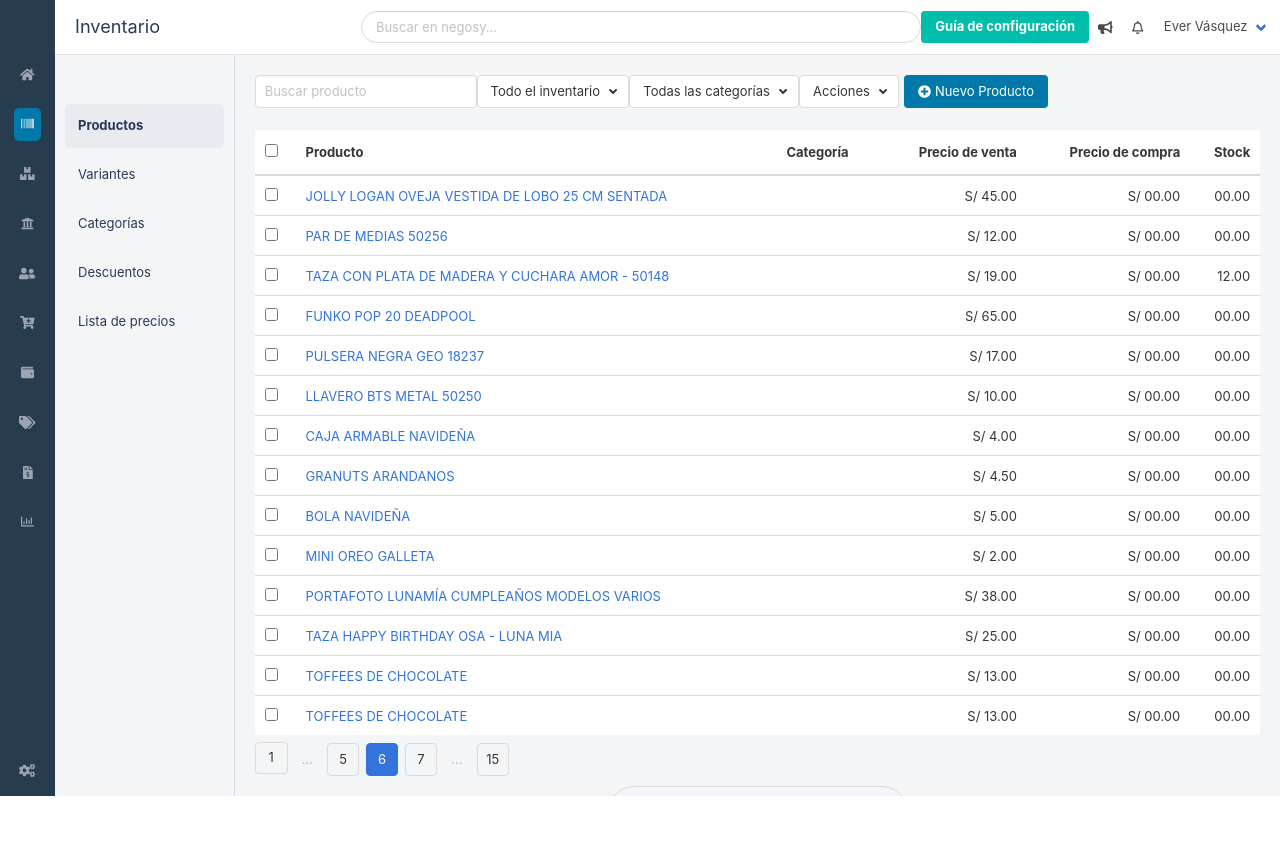
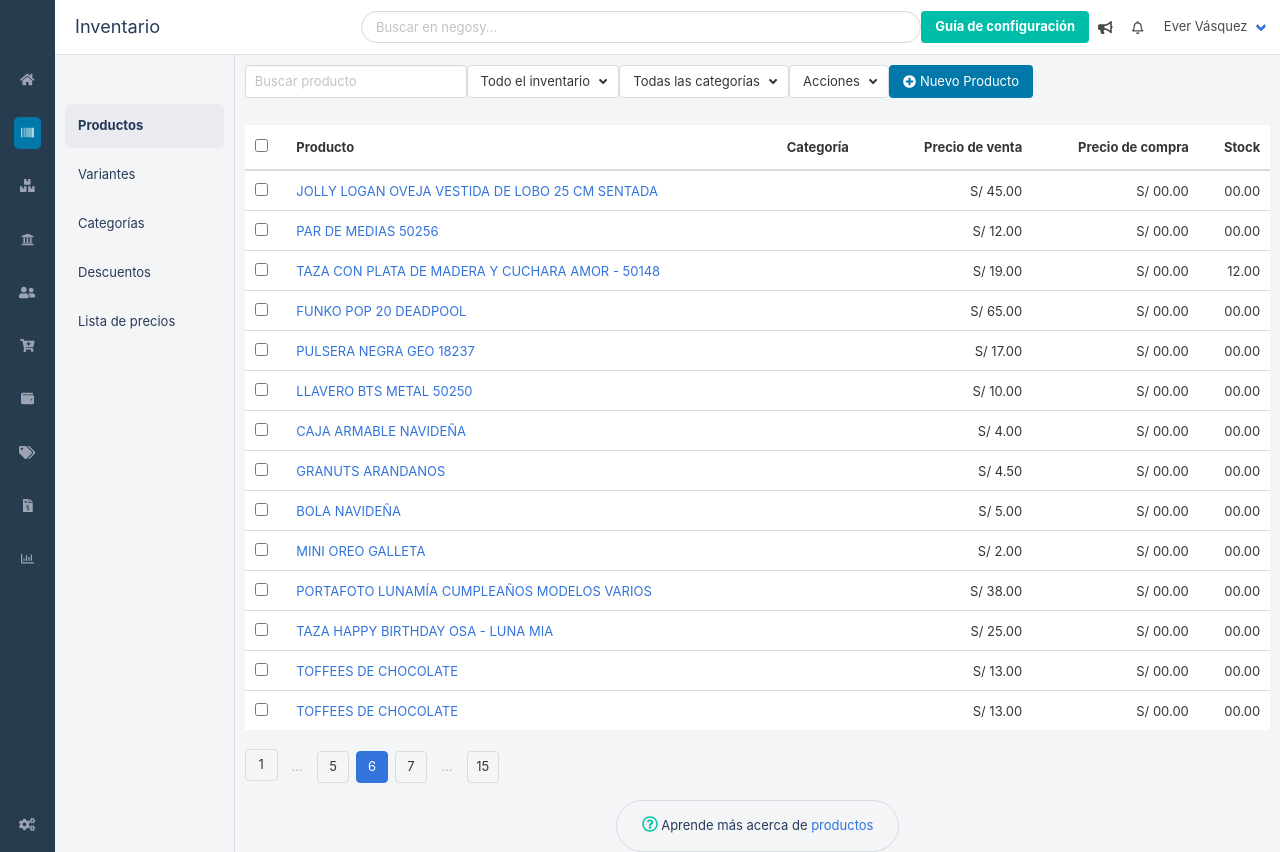
Before and after one commit to evervasquez/css-grid-django, a Django app: page / in a window 1280 px wide. Run offline with Django 3.2, Linux system fonts and the light colour scheme; parts of the project's set-up code (start-up, migrations or seed data) failed here and were passed over; some libraries are stand-ins or nearby versions.

Commit message:
center row paginator

```diff
--- a/negosy/sass/base/base.scss
+++ b/negosy/sass/base/base.scss
@@ -21,8 +21,7 @@ main {
   grid-template-columns: [aside-start] 55px [aside-end sub-nav-start] 180px [sub-nav-end content-column-start] 1fr [content-column-end];
   grid-template-rows: [header-start] 55px [header-end content-row-start] 1fr [content-row-end];
   width: 100vw;
-  height: calc(100vh - 56px);
-  //height: 100vh;
+  height: 100vh;
 }
 
 header {
--- a/negosy/sass/components/grid.scss
+++ b/negosy/sass/components/grid.scss
@@ -2,10 +2,9 @@
 
 .grid {
   display: grid;
-  padding: 10px;
   grid-template-columns: 1fr;
   grid-template-rows: 50px 1fr 50px;
-  gap: 5px;
+  gap: 10px;
   height: 100%;
   max-width: 1366px;
   margin: 0 auto;
@@ -17,7 +16,9 @@
 }
 
 .grid-paginator {
-
+  display: block;
+  margin-bottom: auto;
+  margin-top: auto;
 }
 
 .search {
@@ -32,22 +33,16 @@
   width: 100%;
 }
 
-//div[class*="btn-"] {
-//  padding: 0 5px;
-//}
-
-.new-btn {
-  margin-left: 5px;
-}
-
 .help-me {
   border: 1px solid $color-border;
   border-radius: 30px;
   padding: 15px 25px;
   margin: 0 auto;
-  width: 300px;
   min-width: 250px;
-  text-align: center;
+}
+
+.help-me {
+  margin-bottom: 20px;
 }
 
 @media (min-width: 481px) and (max-width: 767px) {
@@ -89,11 +84,11 @@
     padding-bottom: 10px;
   }
 
-  .grid-content{
+  .grid-content {
     padding-top: 5px;
   }
 
-  .grid-actions{
+  .grid-actions {
     display: flex;
     justify-content: space-between;
   }
--- a/negosy/templates/base.html
+++ b/negosy/templates/base.html
@@ -280,7 +280,7 @@
                                 <input type="checkbox">
                             </label>
                         </th>
-                        <td >
+                        <td>
                             <a href="https://en.wikipedia.org/wiki/Leicester_City_F.C."
                                title="JOLLY LOGAN OVEJA VESTIDA DE LOBO 25 CM SENTADA">JOLLY LOGAN OVEJA VESTIDA DE LOBO
                                 25 CM SENTADA</a>
@@ -439,7 +439,7 @@
                             <div class="price-sale-mobile is-hidden-tablet">Precio venta: S/ 38.00</div>
                         </td>
                         <td class="is-hidden-mobile"></td>
-                        <td class="has-text-right is-hidden-mobile" >S/ 38.00</td>
+                        <td class="has-text-right is-hidden-mobile">S/ 38.00</td>
                         <td class="has-text-right is-hidden-mobile">S/ 00.00</td>
                         <td class="has-text-right">00.00</td>
                     </tr>
@@ -506,11 +506,13 @@
                     </ul>
                 </nav>
             </div>
+            <div class="help-me">
+                <i class="far fa-question-circle" style="font-size: 16px !important;color: #00c4a7"></i> Aprende más
+                acerca
+                de <a href=""> productos</a>
+            </div>
         </div>
-        <div class="help-me">
-            <i class="far fa-question-circle" style="font-size: 16px !important;color: #00c4a7"></i> Aprende más acerca
-            de <a href=""> productos</a>
-        </div>
+
     </div>
 
 </main>
```
Also changed, not shown: negosy/static/css/negosy.css, 1 other file.
